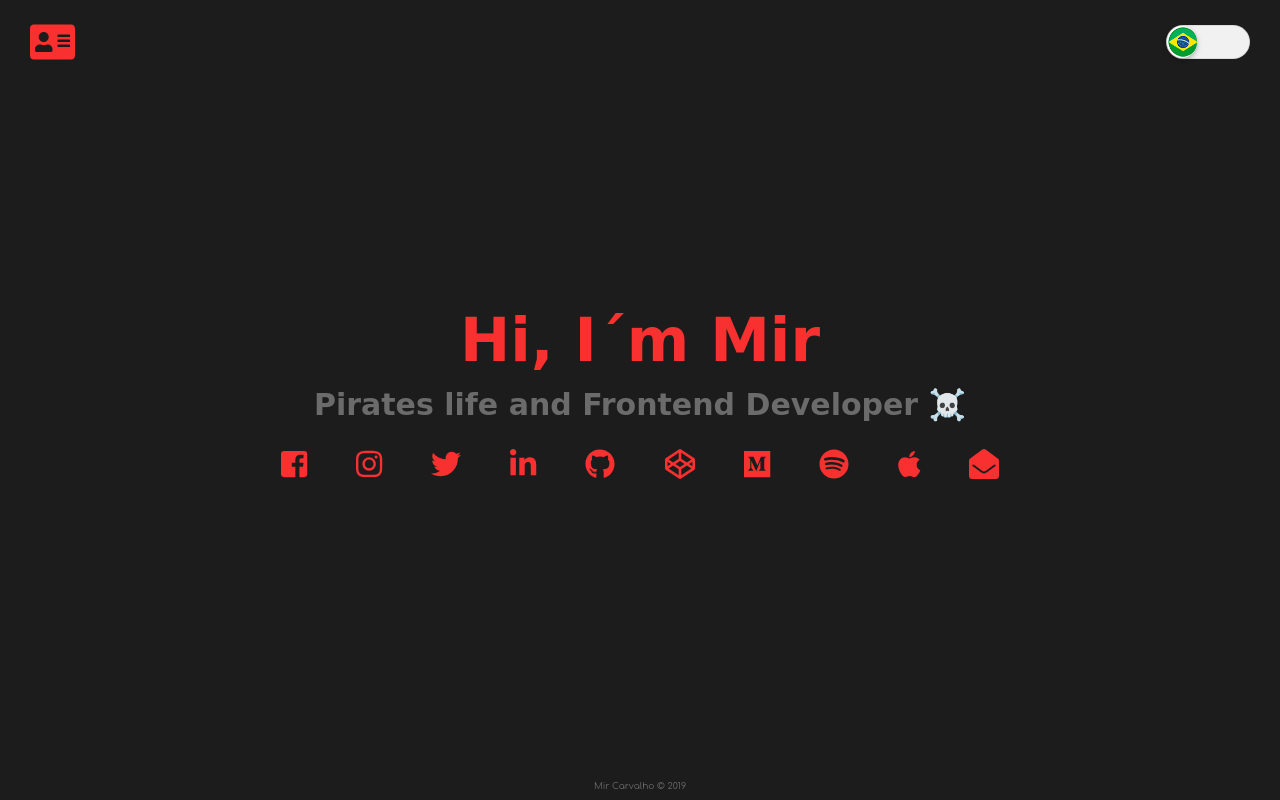
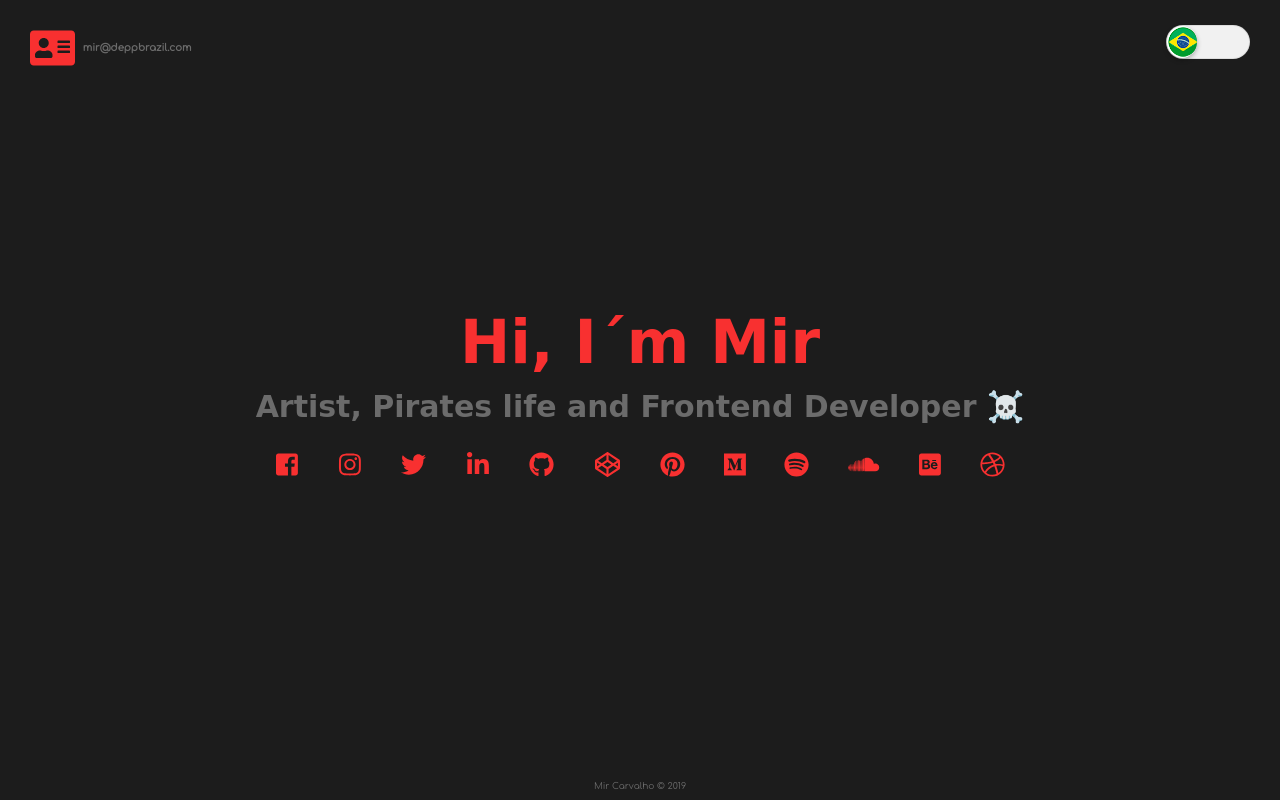
Before and after one commit to deppbrazil/deppbrazil.github.io, a website: page index.html in a window 1280 px wide. Drawn offline with Linux system fonts and the light colour scheme; a web font is replaced by a local one.

Commit message:
:rocket: Update readme, Update media queries, Update (INDEX.HTML), Add yarn, Update icons

```diff
--- a/index.html
+++ b/index.html
@@ -14,17 +14,15 @@
     <meta name="theme-color" content="#ffffff">
     <meta name="viewport" content="width=device-width, initial-scale=1.0, maximum-scale=1.0, user-scalable=no" />
 
-    <!-- fontawesome 5-->
-    <script src="https://use.fontawesome.com/releases/v5.0.4/js/brands.js"></script>
-    <script src="https://use.fontawesome.com/releases/v5.0.4/js/solid.js"></script>
-    <script src="https://use.fontawesome.com/releases/v5.0.4/js/regular.js"></script>
-    <script src="https://use.fontawesome.com/releases/v5.0.4/js/fontawesome.js"></script>
+    <!-- fontawesome -->
+    <link rel="stylesheet" href="node_modules/@fortawesome/fontawesome-free/css/all.css">
+    <script src="node_modules/@fortawesome/fontawesome-free/js/all.js"></script>
 
-    <!-- css -->
+    <!-- my css -->
     <link rel="stylesheet" href="dist/css/main.css">
     <link rel="stylesheet" href="dist/css/media-queries.css">
 
-    <!-- js -->
+    <!-- my js -->
     <script src="dist/js/button.js"></script>
 </head>
 
@@ -37,25 +35,29 @@
 
     <div class="wrapper-address-card">
         <a target="_blank" href="dist/cv/mir-cv-en.pdf"><i class="fas fa-address-card"></i></a>
+        <h4>mir@deppbrazil.com</h4>
     </div>
 
     <section class="container">
         <h1>Hi, I´m Mir</h1>
-        <h2>Pirates life and Frontend Developer ☠️</h2>
+        <h2>Artist, Pirates life and Frontend Developer ☠️</h2>
         <div class="wrapper">
                 <div class="container-icons">
-                <a target="_blank" href="https://www.facebook.com/deppbrazil"><i class="fab fa-facebook-square"></i></a>
+                    <a target="_blank" href="https://web.facebook.com/eusoumircarvalho"><i class="fab fa-facebook-square"></i></a>
                     <a target="_blank" href="https://www.instagram.com/deppbrazil"><i class="fab fa-instagram"></i></a>
                     <a target="_blank" href="https://www.twitter.com/deppbrazil"><i class="fab fa-twitter"></i></a>
-                <a target="_blank" href="https://www.linkedin.com/in/deppbrazil"><i class="fab fa-linkedin-in"></i></a>
+                    <a target="_blank" href="https://www.linkedin.com/in/deppbrazil/detail/recent-activity/"><i class="fab fa-linkedin-in"></i></a>
                     <a target="_blank" href="https://www.github.com/deppbrazil"><i class="fab fa-github"></i></a>
+                    <a target="_blank" href="https://www.codepen.io/deppbrazil"><i class="fab fa-codepen"></i></a>
+
                 </div>
                 <div class="container-icons">
-                <a target="_blank" href="https://www.codepen.io/deppbrazil"><i class="fab fa-codepen"></i></a>
+                    <a target="_blank" href="https://br.pinterest.com/deppbrazil/"><i class="fab fa-pinterest"></i></a>
                     <a target="_blank" href="https://medium.com/@deppbrazil"><i class="fab fa-medium"></i></a>
                     <a href="spotify:user:223a56evgrwf73mdbejoead7y"><i class="fab fa-spotify"></i></a>
-                <a target="_blank" href="https://itunes.apple.com/profile/deppbrazil"><i class="fab fa-apple"></i></a>
-                <a href="mailto:mir@deppbrazil.com"><i class="fas fa-envelope-open"></i></a>
+                    <a target="_blank" href="https://soundcloud.com/deppbrazil/sets"><i class="fab fa-soundcloud"></i></a>
+                    <a target="_blank" href="https://www.behance.net/deppbrazil"><i class="fab fa-behance-square"></i></a>
+                    <a target="_blank" href="https://dribbble.com/deppbrazil"><i class="fab fa-dribbble"></i></a>
                 </div>
             </div>
     </section>
```
Also changed, not shown: package.json (+5 -7 lines), README.md, dist/css/main.css, dist/css/media-queries.css, id/render/black-small.png (added), id/tiny-png/blue-2.jpg (deleted), id/tiny-png/blue.jpg (deleted), id/tiny-png/brown.jpg (deleted), id/tiny-png/dark-red.jpg (deleted), id/tiny-png/green.jpg (deleted), id/tiny-png/light-blue-2.jpg (deleted), id/tiny-png/light-blue.jpg (deleted), id/tiny-png/red.jpg (deleted), id/tiny-png/yellow.jpg (deleted), 2 more files, 2 other files. Lines whose indentation alone changed are shown as unchanged.
